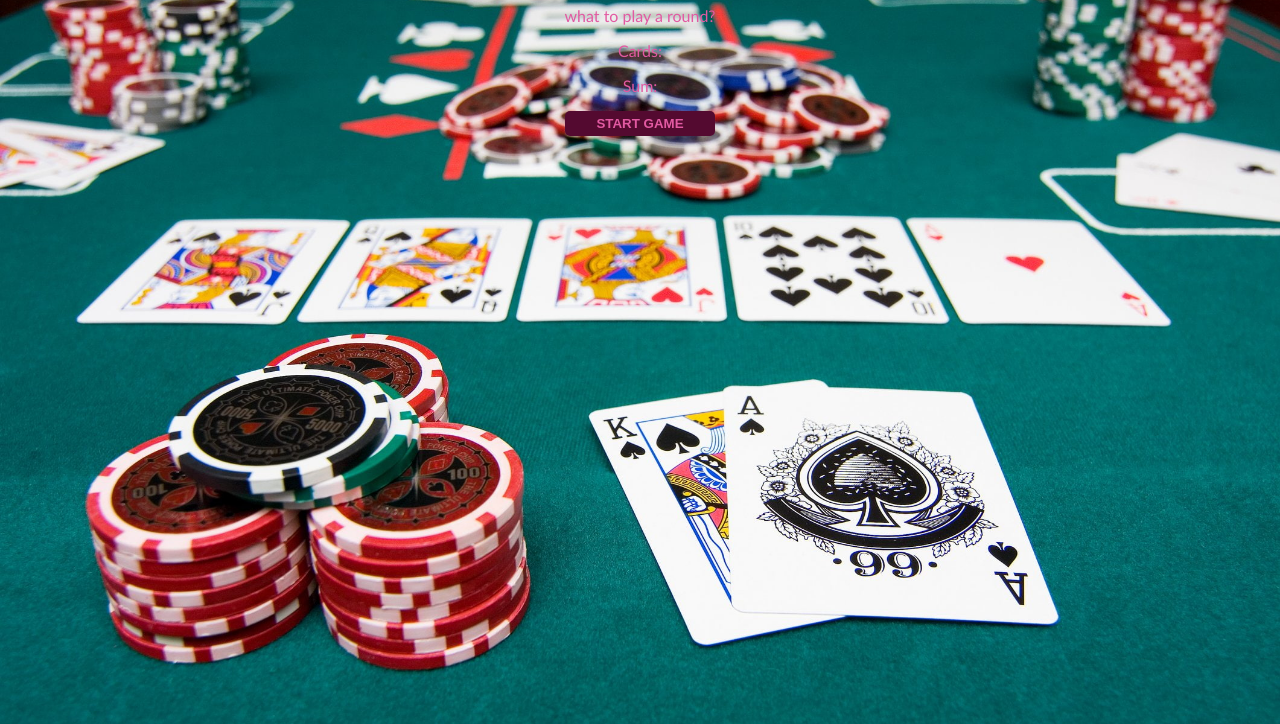
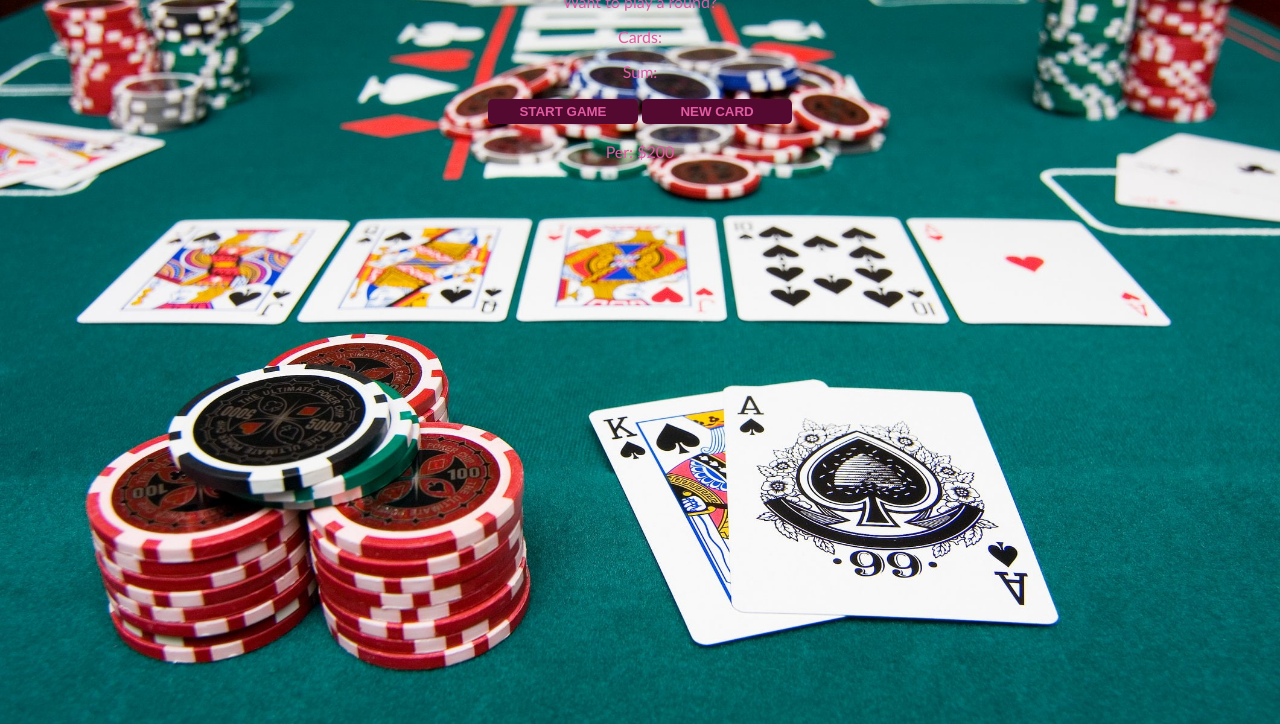
Before and after one commit to SymoonSIAM08/Blackjack-game, a plain HTML site: page index.html in a window 1280 px wide. Shown: the part 76-800 px from the top of the page. Drawn offline with Linux system fonts and the light colour scheme.

Commit message:
css modifying

```diff
--- a/index.css
+++ b/index.css
@@ -28,6 +28,8 @@ button {
     padding-bottom: 5px;
     border: none;
     border-radius: 5px ;
+    margin-bottom: 2px;
+    margin-top: 2px;
 
 
 
--- a/index.html
+++ b/index.html
@@ -1,20 +1,15 @@
-<!DOCTYPE html>
-<html lang="en">
+<html>
     <head>
-    <meta charset="UTF-8">
-    <meta name="viewport" content="width=device-width, initial-scale=1.0">
-    <title>Document</title>
         <link rel="stylesheet" href="index.css">
-
     </head>
     <body>
         <h1>Blackjack</h1>
-    <p class="massage-el">what to play a round?</p>
-    <p>Cards:</p>
+        <p id="message-el">Want to play a round?</p>
+        <p id="cards-el">Cards:</p>
         <p id="sum-el">Sum:</p>
         <button onclick="startGame()">START GAME</button>
-
-    <script src="./index.js" ></script>
-
+        <button onclick="newCard()">NEW CARD</button>
+        <p id="player-el"></p>
+        <script src="index.js"></script>
     </body>
 </html>
```
Lines whose indentation alone changed are shown as unchanged.
